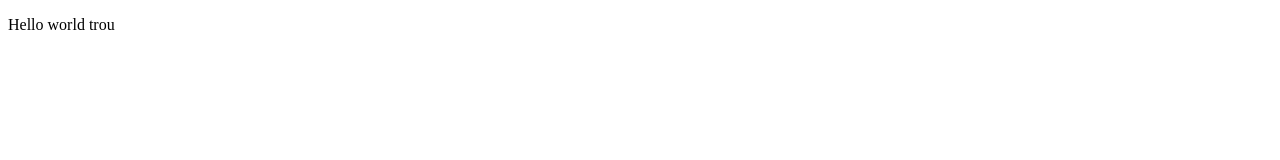
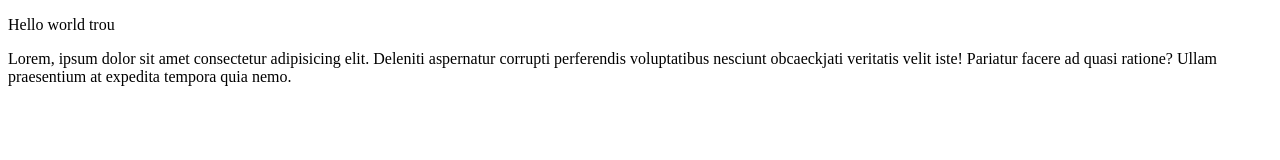
Before and after one commit to Stasikara/test, a plain HTML site: page index.html in a window 1280 px wide. Drawn offline with Linux system fonts and the light colour scheme.

Commit message:
new commit

```diff
--- a/index.html
+++ b/index.html
@@ -7,7 +7,7 @@
 </head>
 <body>
    <p> Hello world trou</p>
-
+<p>Lorem, ipsum dolor sit amet consectetur adipisicing elit. Deleniti aspernatur corrupti perferendis voluptatibus nesciunt obcaeckjati veritatis velit iste! Pariatur facere ad quasi ratione? Ullam praesentium at expedita tempora quia nemo.</p>
 
 </body>
 </html>
```
